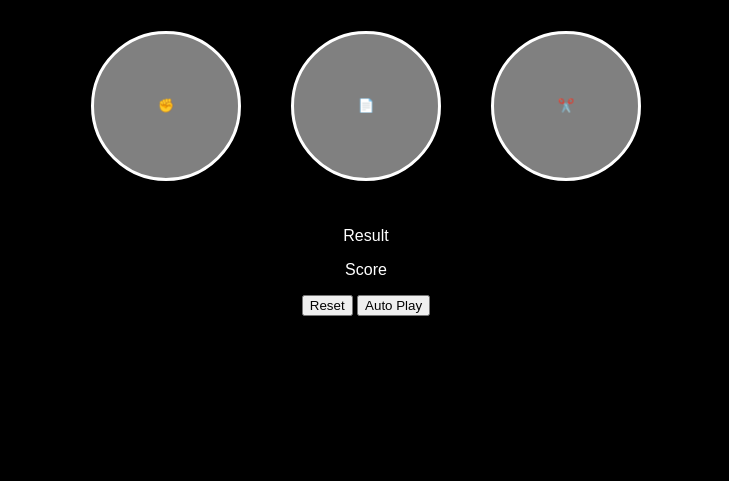
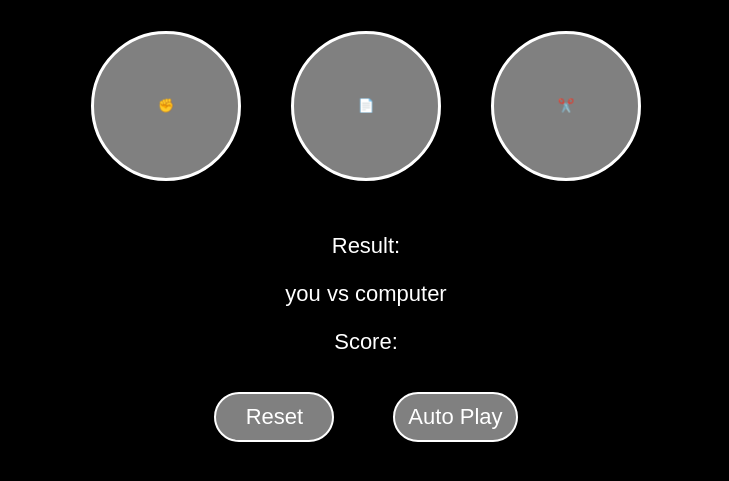
Before and after one commit to J4nYa-GliTcH/Rock-Paper-Scissors, a plain HTML site: page index.html in a window 1280 px wide. Shown: the part 79-560 px from the top of the page, without its empty margins (274-1003 px from the left). Drawn offline with Linux system fonts and the light colour scheme.

Commit message:
Complete css

```diff
--- a/index.html
+++ b/index.html
@@ -13,15 +13,18 @@
       <button class="player-move">📄</button>
       <button class="player-move">✂️</button>
     </div>
-    <div class="result">
-      <p>Result</p>
-    </div>
-    <div class="score">
-      <p>Score</p>
+    <div class="game-info">
+      <div class="result">
+        <p>Result:</p>
+        <p class="game-moves">you vs computer</p>
+      </div>
+      <div class="score">
+        <p>Score:</p>
+      </div>
     </div>
     <div class="more-buttons">
-      <button class="reset">Reset</button>
-      <button class="auto">Auto Play</button>
+      <button class="reset more-button">Reset</button>
+      <button class="auto more-button">Auto Play</button>
     </div>
     <script src="scripts/script.js"></script>
   </body>
--- a/scripts/script.js
+++ b/scripts/script.js
@@ -40,7 +40,3 @@ function computerMove() {
   }
   return computerMove;
 }
-
-document.querySelector("#move-rock").addEventListener("click", function () {
-  alert("Hello World!");
-});
--- a/styles/style.css
+++ b/styles/style.css
@@ -25,3 +25,31 @@ body {
   background-color: gray;
   margin: 30px 25px;
 }
+
+.game-info {
+  font-size: 22px;
+  margin: 20px;
+}
+
+.more-buttons {
+  font-size: 32px;
+}
+
+.more-button {
+  border: 2px solid white;
+  background-color: gray;
+  font-size: 22px;
+  margin: 15px 25px;
+  border-radius: 50px;
+  color: white;
+}
+
+.reset {
+  padding: 10px 15px;
+  width: 120px;
+  height: 50px;
+}
+
+.auto {
+  padding: 10px 13px;
+}
```
